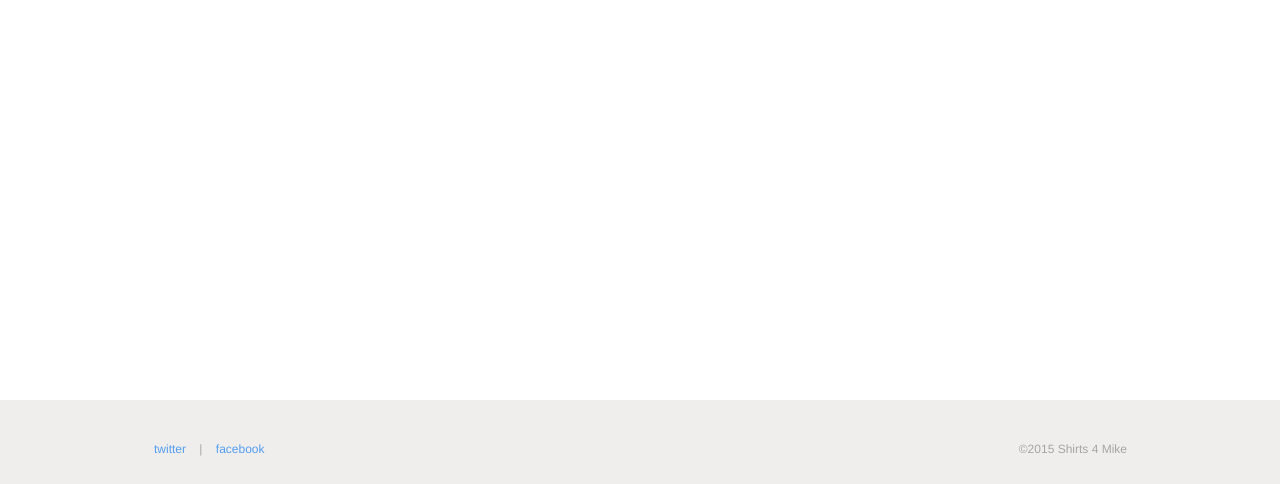
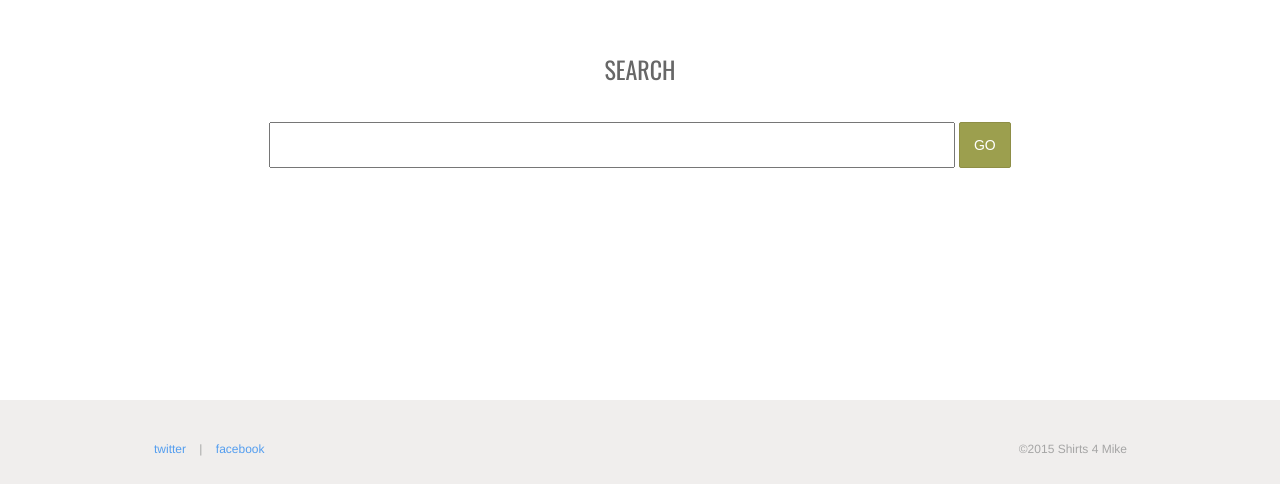
Before and after one commit to sethorama/shirts4sethorama, a PHP site: page /search/ in a window 1280 px wide. Shown: the part 110-594 px from the top of the page. Run offline with PHP 8.4, Linux system fonts and the light colour scheme.

Commit message:
Added search page and form. Need to make search function next

```diff
--- a/search/index.php
+++ b/search/index.php
@@ -1,10 +1,43 @@
 <?php
 
 require_once("../inc/config.php");
+
+$search_term = "";
+if (isset($_GET["s"])) {
+	$search_term = trim($_GET["s"]);
+	if($search_term != "") {
+		require_once(ROOT_PATH . "inc/products.php");
+		$products = get_products_search($search_term);
+	}
+}
 
 $pageTitle = "Search";
 $section = "search";
 include(ROOT_PATH . "inc/header.php");
 ?>
 
+	<div class="section shirts search page">
+		<div class="wrapper">
+			<h1>Search</h1>
+			<form method="get" action="./">
+				<input type="text" name="s" value="<?php echo htmlspecialchars($search_term); ?>">
+				<input type="submit" value="Go">
+			</form>
+
+			<?php
+				if ($search_term != "") {
+          if (!empty($products)) {
+            echo '<ul class="products">';
+            foreach ($products as $product) {
+              echo get_list_view_html($product);
+            }
+            echo '</ul>';
+          } else {
+            echo '<p>No products matched &quot;' . $search_term . '&quot;. Please try another search.</p>';
+          }
+				}
+			?>
+		</div>
+	</div>
+
 <?php include(ROOT_PATH . "inc/footer.php"); ?>
```
Also changed, not shown: inc/products.php (+10 -0 lines).
